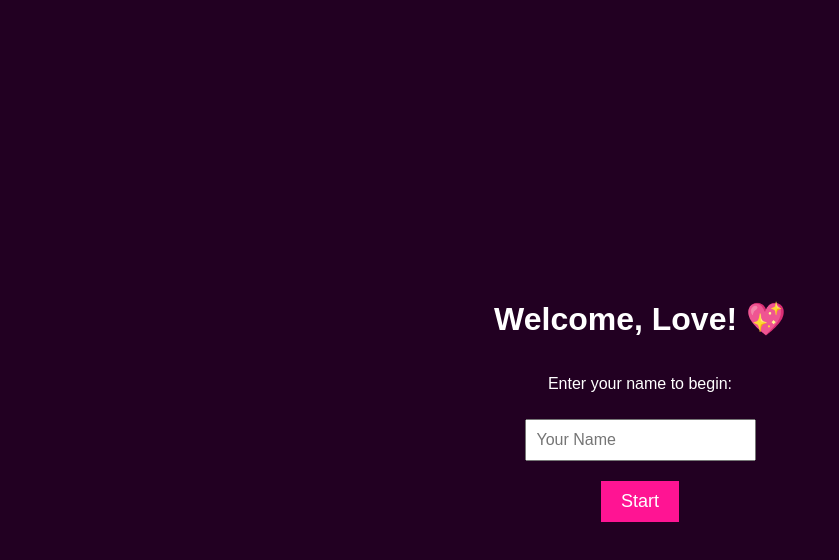
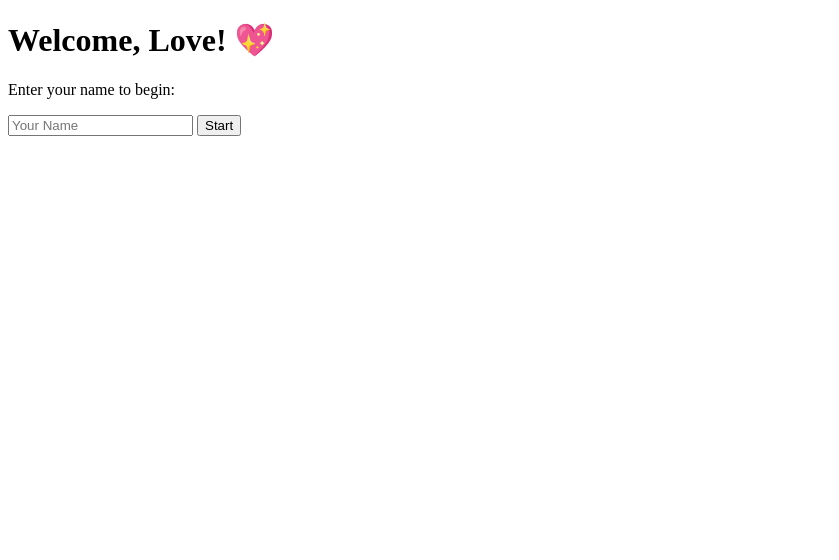
Before and after one commit to AriyanFr/ValentineGift, a plain HTML site: page index.html in a window 1280 px wide. Shown: the whole page, without its empty margins (0-839 px from the left). Drawn offline with Linux system fonts and the light colour scheme.

Commit message:
Update style.css

```diff
--- a/style.css
+++ b/style.css
@@ -1,36 +1,65 @@
-body {
-    font-family: Arial, sans-serif;
-    text-align: center;
-    background-color: #220022;
-    color: white;
-    margin: 0;
-    padding: 0;
+function startJourney() {
+    let name = document.getElementById('nameInput').value;
+    if (name.trim() === "") {
+        alert("Please enter your name!");
+        return;
+    }
+    document.getElementById('namePlaceholder').innerText = name;
+    nextPage(2);
+    playMusic(); // Start background music when the journey begins
 }
 
-.page {
-    display: flex;
-    flex-direction: column;
-    justify-content: center;
-    align-items: center;
-    height: 100vh;
+// Function to switch between pages
+function nextPage(pageNumber) {
+    document.querySelectorAll('.page').forEach(page => page.style.display = 'none');
+    document.getElementById(`page${pageNumber}`).style.display = 'flex';
 }
 
-button {
-    background-color: #ff1493;
-    color: white;
-    padding: 10px 20px;
-    border: none;
-    cursor: pointer;
-    font-size: 18px;
-    margin-top: 20px;
+// Simple game simulation (with smoother interaction)
+function startGame() {
+    let canvas = document.getElementById('gameCanvas');
+    let ctx = canvas.getContext('2d');
+
+    canvas.width = 400;
+    canvas.height = 300;
+
+    let heartX = 50, heartY = 100;
+    let enemyX = 250, enemyY = 100;
+    let speed = 10;
+
+    canvas.style.border = "2px solid white";
+
+    // Draw game elements
+    function draw() {
+        ctx.clearRect(0, 0, canvas.width, canvas.height);
+
+        // Draw heart
+        ctx.fillStyle = "red";
+        ctx.beginPath();
+        ctx.arc(heartX, heartY, 20, 0, Math.PI * 2);
+        ctx.fill();
+
+        // Draw enemy (Ego)
+        ctx.fillStyle = "black";
+        ctx.fillRect(enemyX, enemyY, 30, 30);
+
+        if (heartX >= enemyX) {
+            document.getElementById('gameMessage').innerText = "Yay! You defeated Ego! ❤️";
+            return;
+        }
+    }
+
+    document.addEventListener('keydown', (event) => {
+        if (event.key === "ArrowRight") {
+            heartX += speed;
+            draw();
+        }
+    });
+
+    draw();
 }
 
-button:hover {
-    background-color: #ff69b4;
+function playMusic() {
+    let music = document.getElementById('backgroundMusic');
+    music.play();
 }
-
-input {
-    padding: 10px;
-    font-size: 16px;
-    margin-top: 10px;
-}
```
